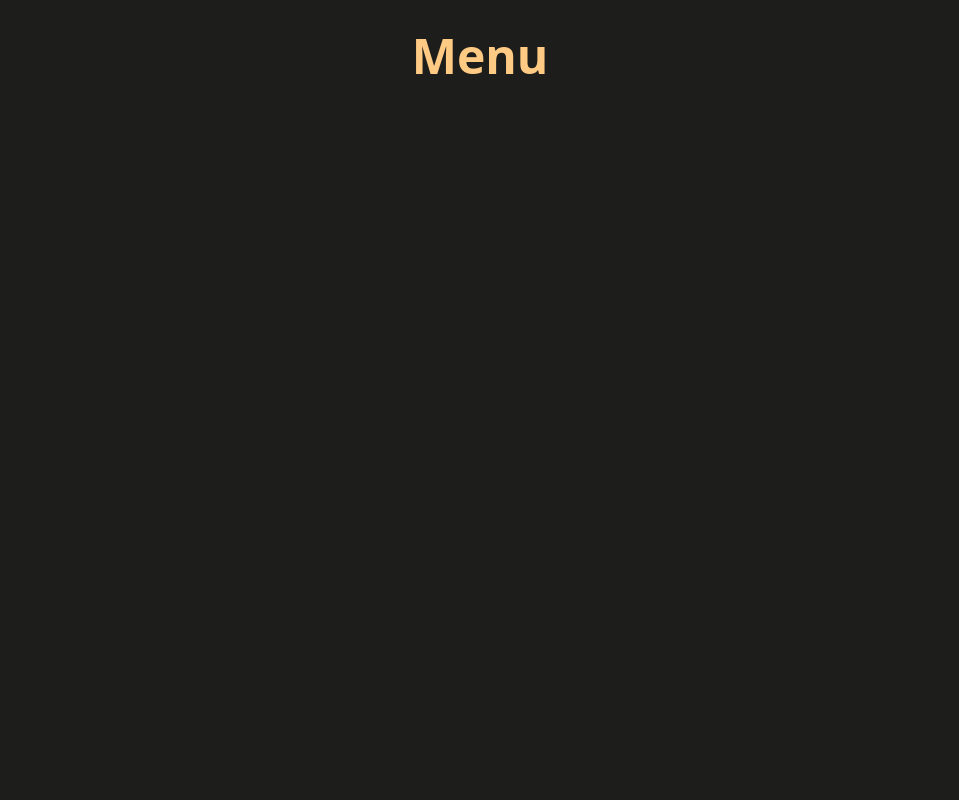
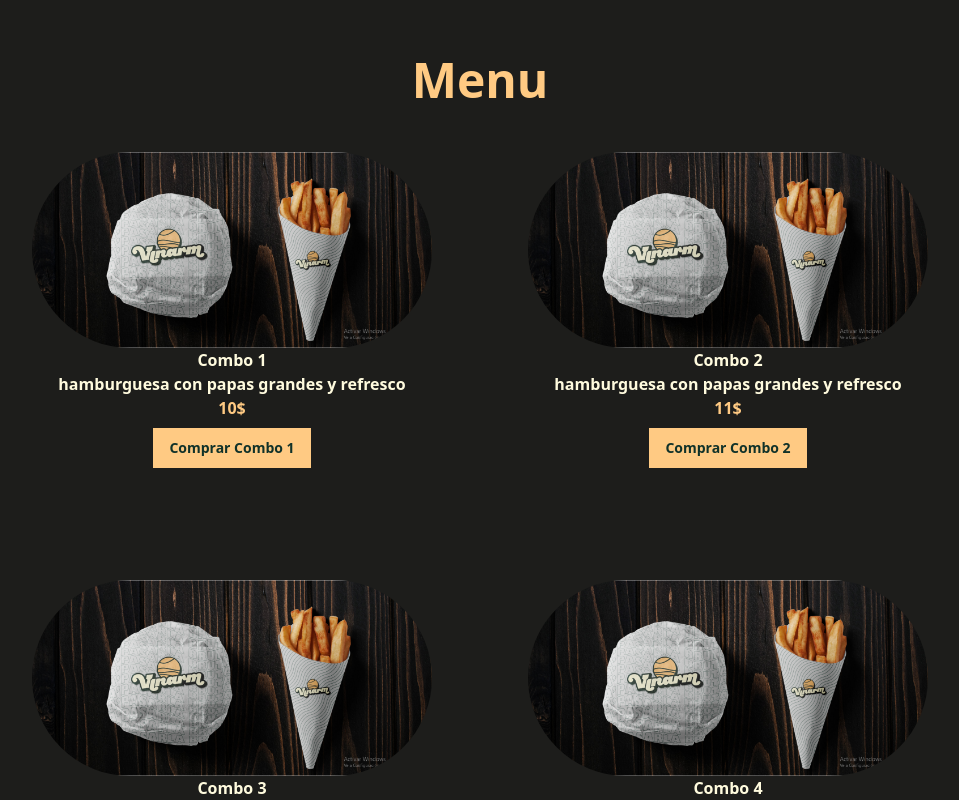
Before and after one commit to cerper/vinarm, a Next.js app: page / in a window 1280 px wide. Shown: the part 1660-2460 px from the top of the page, without its empty margins (160-1119 px from the left). Built offline with nearby package versions, Linux system fonts and the light colour scheme.

Commit message:
agregando boton,editando menuSection

```diff
--- a/package.json
+++ b/package.json
@@ -9,6 +9,7 @@
     "lint": "next lint"
   },
   "dependencies": {
+    "@radix-ui/react-slot": "^1.1.0",
     "@types/react-scroll": "^1.8.10",
     "class-variance-authority": "^0.7.0",
     "clsx": "^2.1.1",
--- a/src/components/MenuSection.tsx
+++ b/src/components/MenuSection.tsx
@@ -1,9 +1,80 @@
+import Image from 'next/image'
+import combo from '../../public/Vinarm/combo.png'
+import { Button } from './ui/button'
+import Link from 'next/link'
+
+const menuData = [
+  {
+    name: 'Combo 1',
+    description: 'hamburguesa con papas grandes y refresco',
+    precio: 10,
+    src: combo,
+  },
+  {
+    name: 'Combo 2',
+    description: 'hamburguesa con papas grandes y refresco',
+    precio: 11,
+    src: combo,
+    link: '',
+  },
+  {
+    name: 'Combo 3',
+    description: 'hamburguesa con papas grandes y refresco',
+    precio: 12,
+    src: combo,
+  },
+  {
+    name: 'Combo 4',
+    description: 'hamburguesa con papas grandes y refresco',
+    precio: 15,
+    src: combo,
+  },
+]
+
 const MenuSection = () => {
   return (
-    <div className="bg-vinarmBlack h-[100vh] mt" id="menu">
-      <h5 className="text-vinarmYellow text-5xl p-8 font-montserrat font-extrabold text-center">
+    <div className="bg-vinarmBlack py-6" id="menu">
+      <h3 className="text-vinarmYellow text-5xl p-8 font-montserrat font-extrabold text-center">
         Menu
-      </h5>
+      </h3>
+
+      <div className="flex flex-col justify-center items-center">
+        <div className="grid grid-cols-1 lg:grid-cols-2 gap-4 lg:gap-24">
+          {menuData.map((menu, index) => {
+            return (
+              <div key={index}>
+                <Image
+                  src={menu.src}
+                  alt="foto del combo "
+                  height={300}
+                  width={400}
+                  className="rounded-full mt-10 lg:mt-4"
+                />
+                <h5 className="text-center text-vinarmBeige font-montserrat font-extrabold">
+                  {menu.name}
+                </h5>
+                <p className="text-center mx-4 text-vinarmBeige font-montserrat font-extrabold">
+                  {menu.description}
+                </p>
+                <div className="text-center text-vinarmYellow font-montserrat font-extrabold">
+                  {menu.precio}$
+                </div>
+                <Link
+                  href={`https://wa.link/pa16nb `}
+                  className="flex justify-center items-center mt-2"
+                >
+                  <Button
+                    variant={'default'}
+                    className="bg-vinarmYellow text-center font-montserrat font-bold text-vinarmGreen hover:bg-vinarmBeige"
+                  >
+                    Comprar {menu.name}
+                  </Button>
+                </Link>
+              </div>
+            )
+          })}
+        </div>
+      </div>
     </div>
   )
 }
--- /dev/null
+++ b/src/components/ui/button.tsx
@@ -0,0 +1,56 @@
+import * as React from "react"
+import { Slot } from "@radix-ui/react-slot"
+import { cva, type VariantProps } from "class-variance-authority"
+
+import { cn } from "@/lib/utils"
+
+const buttonVariants = cva(
+  "inline-flex items-center justify-center whitespace-nowrap rounded-md text-sm font-medium ring-offset-background transition-colors focus-visible:outline-none focus-visible:ring-2 focus-visible:ring-ring focus-visible:ring-offset-2 disabled:pointer-events-none disabled:opacity-50",
+  {
+    variants: {
+      variant: {
+        default: "bg-primary text-primary-foreground hover:bg-primary/90",
+        destructive:
+          "bg-destructive text-destructive-foreground hover:bg-destructive/90",
+        outline:
+          "border border-input bg-background hover:bg-accent hover:text-accent-foreground",
+        secondary:
+          "bg-secondary text-secondary-foreground hover:bg-secondary/80",
+        ghost: "hover:bg-accent hover:text-accent-foreground",
+        link: "text-primary underline-offset-4 hover:underline",
+      },
+      size: {
+        default: "h-10 px-4 py-2",
+        sm: "h-9 rounded-md px-3",
+        lg: "h-11 rounded-md px-8",
+        icon: "h-10 w-10",
+      },
+    },
+    defaultVariants: {
+      variant: "default",
+      size: "default",
+    },
+  }
+)
+
+export interface ButtonProps
+  extends React.ButtonHTMLAttributes<HTMLButtonElement>,
+    VariantProps<typeof buttonVariants> {
+  asChild?: boolean
+}
+
+const Button = React.forwardRef<HTMLButtonElement, ButtonProps>(
+  ({ className, variant, size, asChild = false, ...props }, ref) => {
+    const Comp = asChild ? Slot : "button"
+    return (
+      <Comp
+        className={cn(buttonVariants({ variant, size, className }))}
+        ref={ref}
+        {...props}
+      />
+    )
+  }
+)
+Button.displayName = "Button"
+
+export { Button, buttonVariants }
```
Also changed, not shown: 1 other file (tests, documents, lock files or other folders).
